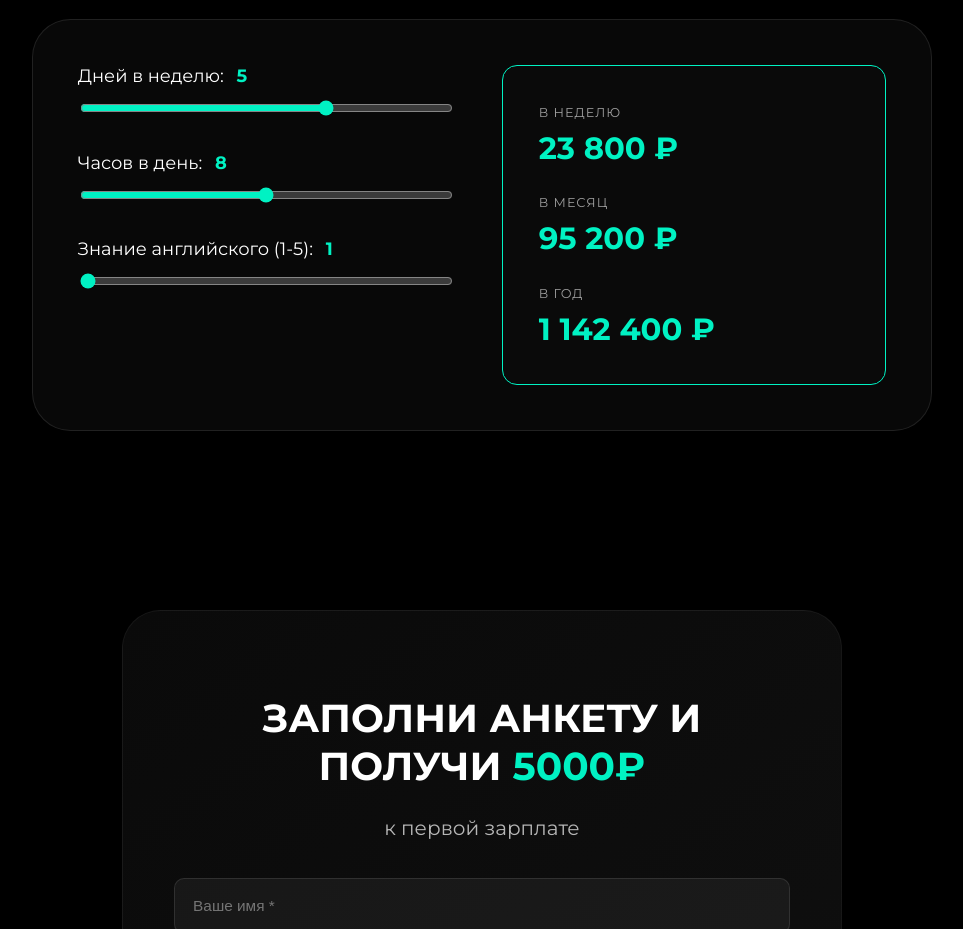
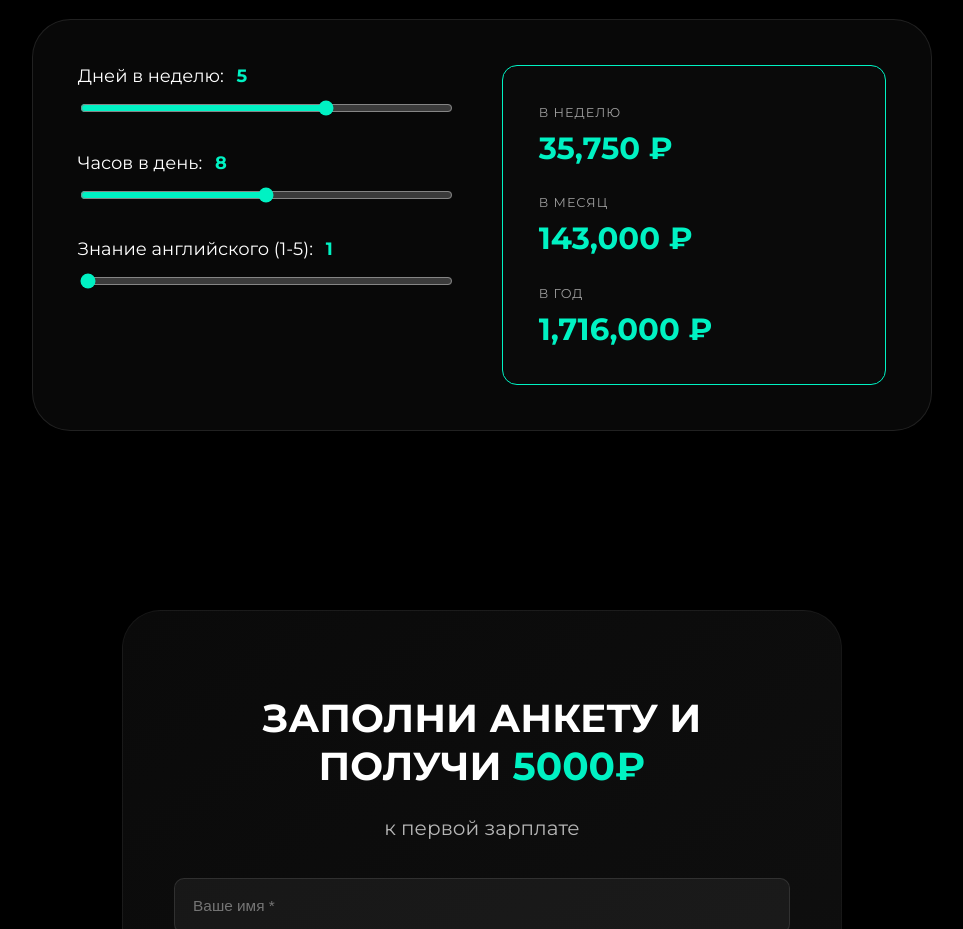
Before and after one commit to NaytSlup/pafos-studio, a website: page index.html in a window 1280 px wide. Shown: the part 3420-4349 px from the top of the page, without its empty margins (158-1121 px from the left). Drawn offline with Linux system fonts and the light colour scheme.

Commit message:
Update index.html

```diff
--- a/index.html
+++ b/index.html
@@ -429,6 +429,54 @@ document.addEventListener('click', e => {
         burgerBtn.classList.remove('burger--active');
     }
 });
+
+// ========== СЮДА ВСТАВИТЬ КОД КАЛЬКУЛЯТОРА ==========
+(function() {
+    function initCalculator() {
+        const daysInput = document.getElementById('days');
+        const hoursInput = document.getElementById('hours');
+        const langInput = document.getElementById('lang');
+
+        if (!daysInput || !hoursInput || !langInput) {
+            console.error('Элементы калькулятора не найдены!');
+            return;
+        }
+
+        function updateCalc() {
+            const days = parseInt(daysInput.value) || 0;
+            const hours = parseInt(hoursInput.value) || 0;
+            const lang = parseInt(langInput.value) || 1;
+
+            document.getElementById('daysVal').innerText = days;
+            document.getElementById('hoursVal').innerText = hours;
+            document.getElementById('langVal').innerText = lang;
+
+            const baseHourly = 357.5;
+            const langBonus = 1 + (lang - 1) * 0.1;
+            const increaseFactor = 2.5;  // Меняй это число для увеличения дохода
+
+            let week = days * hours * baseHourly * langBonus * increaseFactor;
+            let month = week * 4;
+            let year = month * 12;
+
+            document.getElementById('resWeek').innerText = Math.round(week).toLocaleString() + ' ₽';
+            document.getElementById('resMonth').innerText = Math.round(month).toLocaleString() + ' ₽';
+            document.getElementById('resYear').innerText = Math.round(year).toLocaleString() + ' ₽';
+        }
+
+        daysInput.addEventListener('input', updateCalc);
+        hoursInput.addEventListener('input', updateCalc);
+        langInput.addEventListener('input', updateCalc);
+        updateCalc();
+    }
+
+    if (document.readyState === 'loading') {
+        document.addEventListener('DOMContentLoaded', initCalculator);
+    } else {
+        initCalculator();
+    }
+})();
+
 </script>
 </body>
 </html>
```
